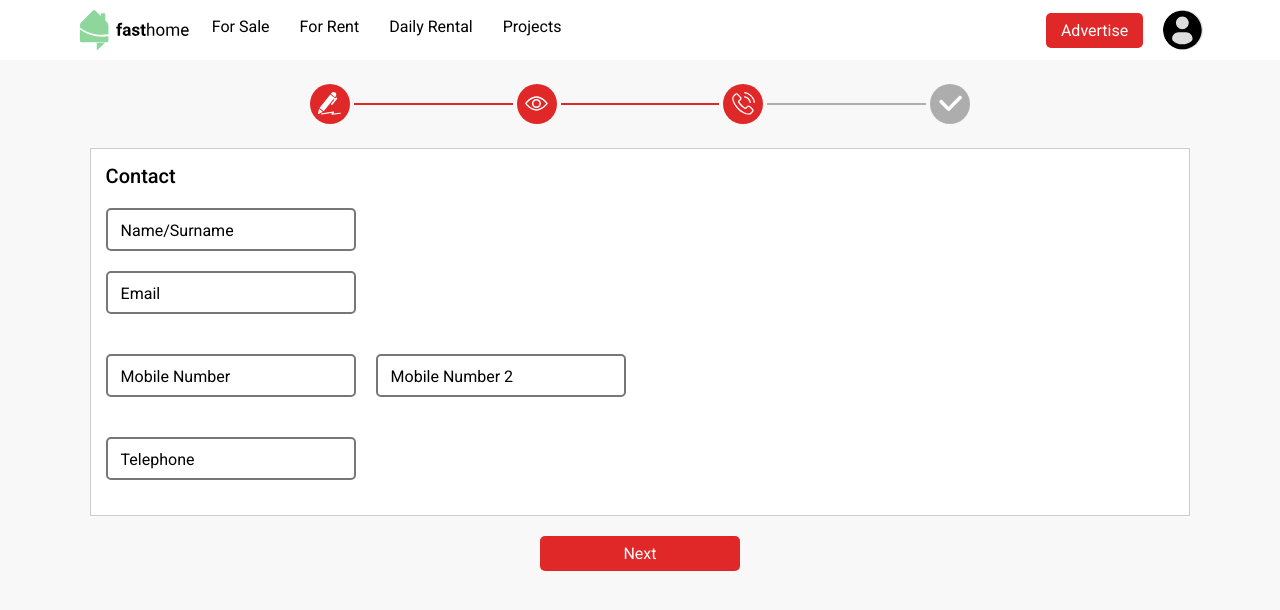
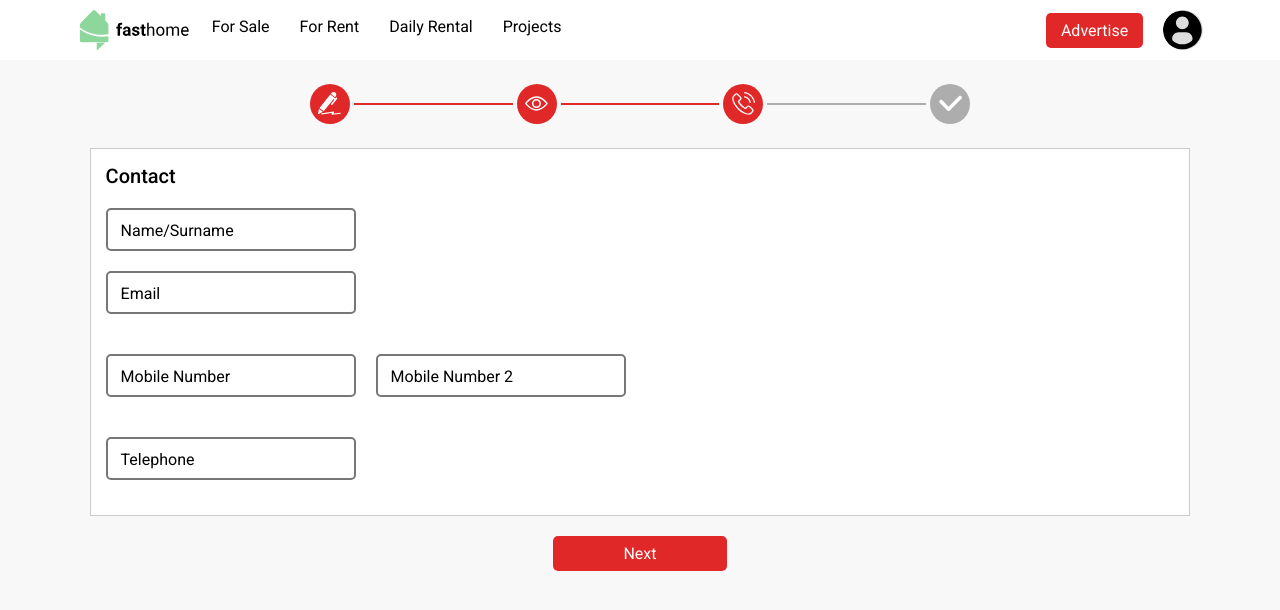
Before and after one commit to baron102/ADManagement, a Next.js app: page /advertise/contact in a window 1280 px wide. Shown: the top 610 px of the page. Built offline with nearby package versions, Linux system fonts and the light colour scheme; no server answers.

Commit message:
fixing button padding on contact

```diff
--- a/app/styles/contact.ts
+++ b/app/styles/contact.ts
@@ -26,8 +26,7 @@ export const FlexInput = styled.div`
 
 export const Button = styled.button`
     display: block;
-    padding: .8rem 5rem;
-    width: 20rem;
+    padding: .8rem 7rem;
     text-decoration: none;
     background-color: var(--red2);
     color: var(--white);
```
